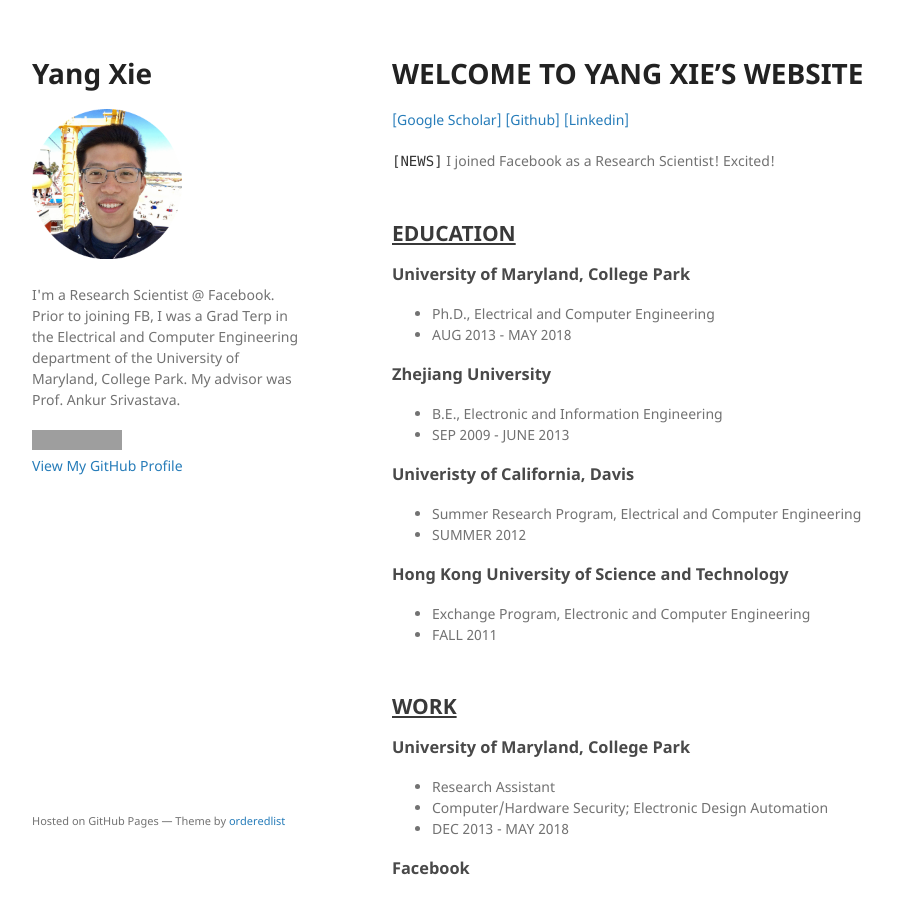
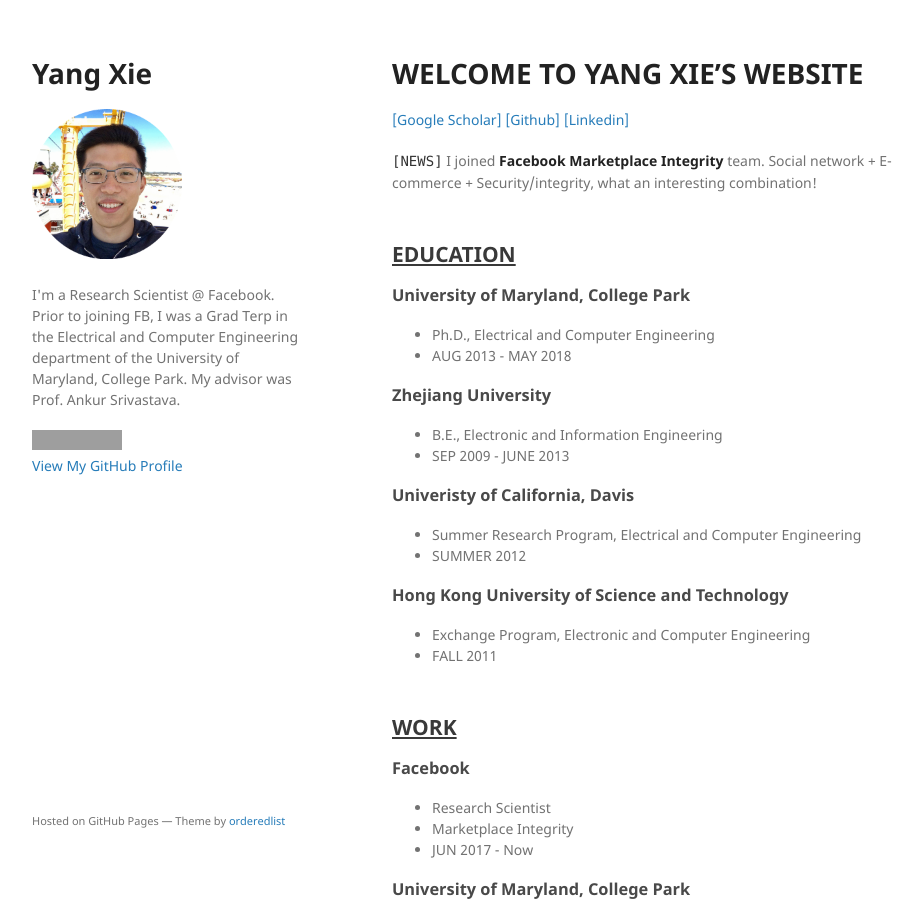
Before and after one commit to yxie/yxie.github.io, a Jekyll site: the page built from index.md, in a window 1280 px wide and 900 px high. Shown: the whole window, without its empty margins (178-1100 px from the left). Built offline with Jekyll 4.4.1, drawn with Linux system fonts in a browser that asks for light colours; our own code applies the rules of GitHub Pages for plain Markdown files; grey boxes are pictures that could not be loaded.

Commit message:
Update index.md

```diff
--- a/index.md
+++ b/index.md
@@ -8,7 +8,7 @@ layout: default
 [[Github]](https://github.com/yxie/)
 [[Linkedin]](https://www.linkedin.com/in/yang-xie-05844076/)
 
-`[NEWS]` I joined Facebook as a Research Scientist! Excited!
+`[NEWS]` I joined **Facebook Marketplace Integrity** team. Social network + E-commerce + Security/integrity, what an interesting combination!
 
 ## EDUCATION
 ### University of Maryland, College Park
@@ -28,6 +28,11 @@ layout: default
 * FALL 2011
 
 ## WORK
+### Facebook
+* Research Scientist
+* Marketplace Integrity
+* JUN 2017 - Now
+
 ### University of Maryland, College Park
 * Research Assistant
 * Computer/Hardware Security; Electronic Design Automation
```
